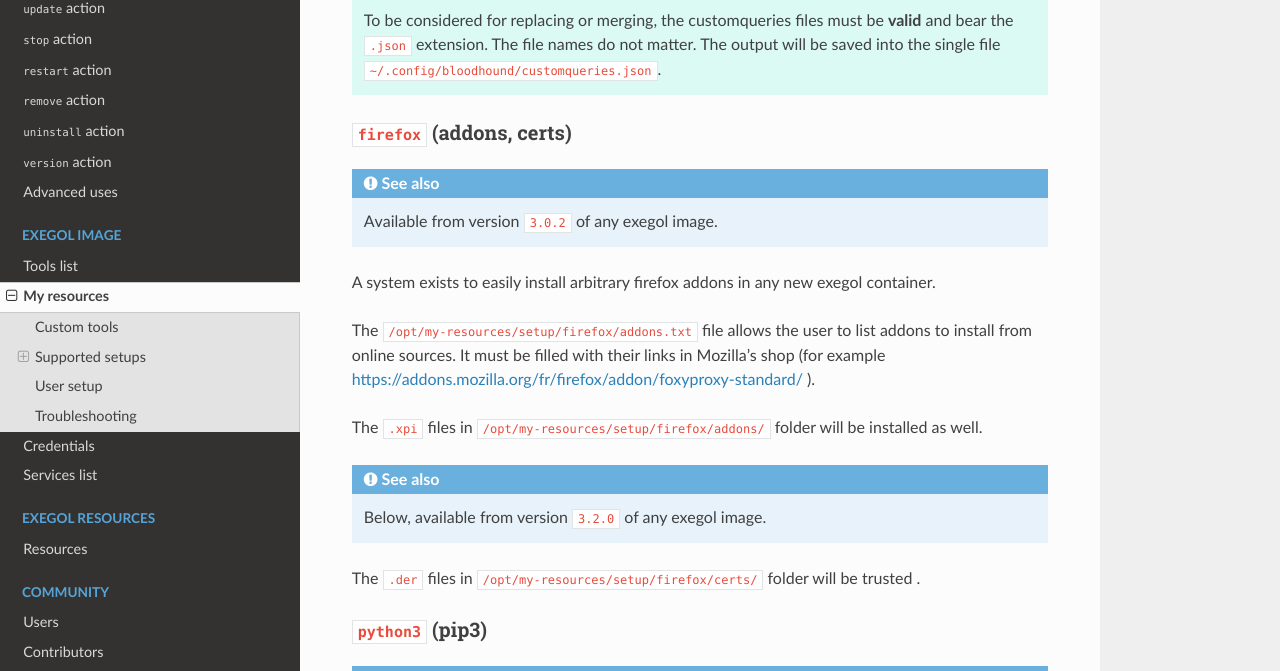
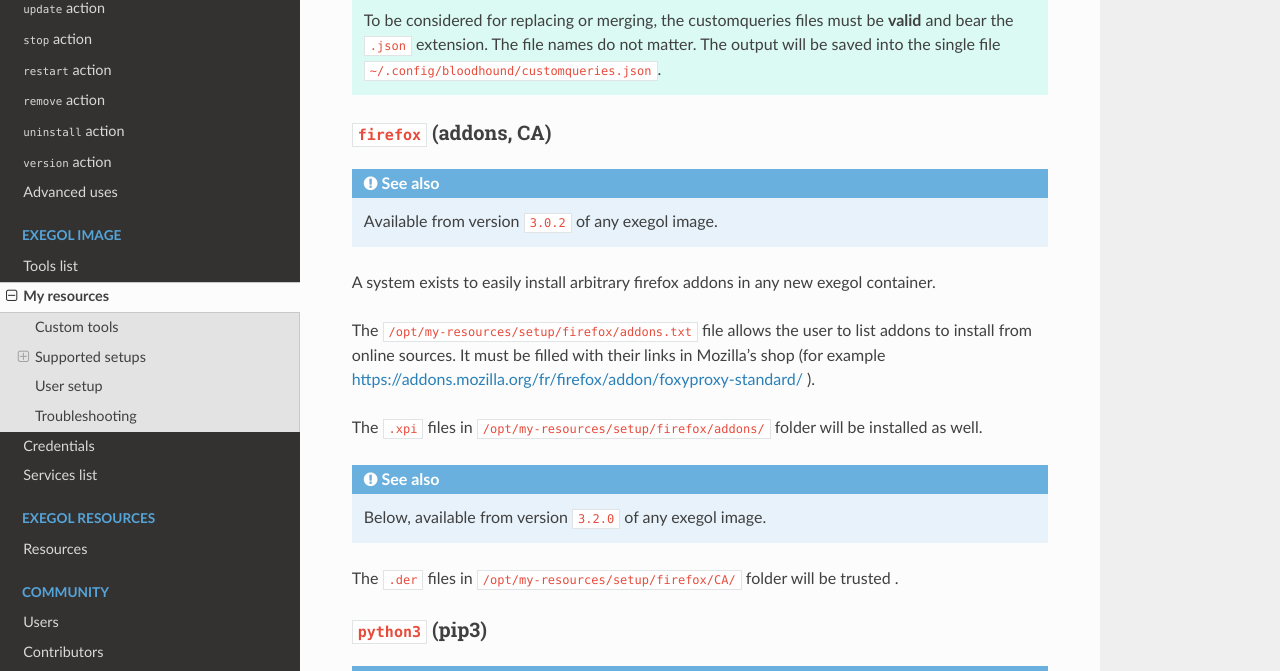
Before and after one commit to ThePorgs/Exegol-docs, a Sphinx documentation site: the page built from source/exegol-image/my-resources.rst, in a window 1280 px wide and 900 px high, scrolled down 2821 px. Shown: the part 141-812 px from the top of the window. Built offline with Sphinx 7.4.7 and the Read the Docs theme 2.0.0, drawn with Linux system fonts in a browser that asks for light colours; some of the changed text lies outside the part shown.

Commit message:
Fix my-resource CA path

```diff
--- a/source/exegol-image/my-resources.rst
+++ b/source/exegol-image/my-resources.rst
@@ -90,7 +90,7 @@ To automatically:
     The output will be saved into the single file ``~/.config/bloodhound/customqueries.json``.
 
 
-:code:`firefox` (addons, certs)
+:code:`firefox` (addons, CA)
 ~~~~~~~~~~~~~~~~~~~~~~~~
 .. seealso::
     Available from version ``3.0.2`` of any exegol image.
@@ -104,7 +104,7 @@ The ``.xpi`` files in ``/opt/my-resources/setup/firefox/addons/`` folder will be
 .. seealso::
     Below, available from version ``3.2.0`` of any exegol image.
 
-The ``.der`` files in ``/opt/my-resources/setup/firefox/certs/`` folder will be trusted .
+The ``.der`` files in ``/opt/my-resources/setup/firefox/CA/`` folder will be trusted .
 
 
 :code:`python3` (pip3)
```
